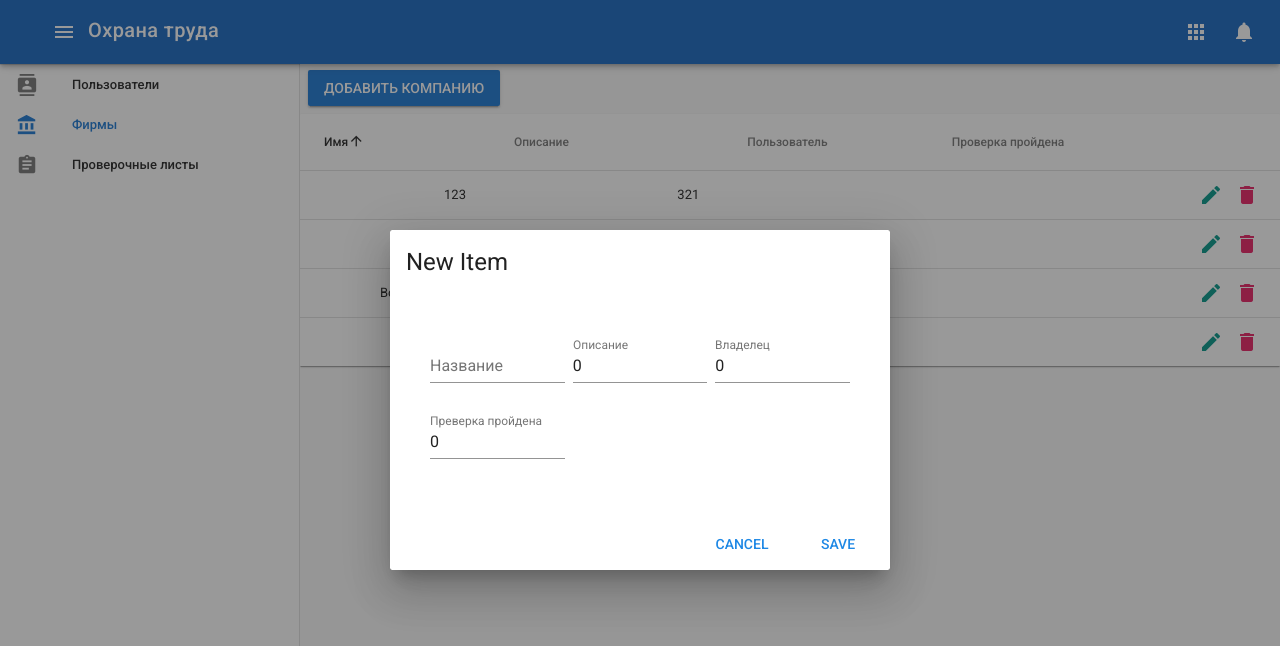
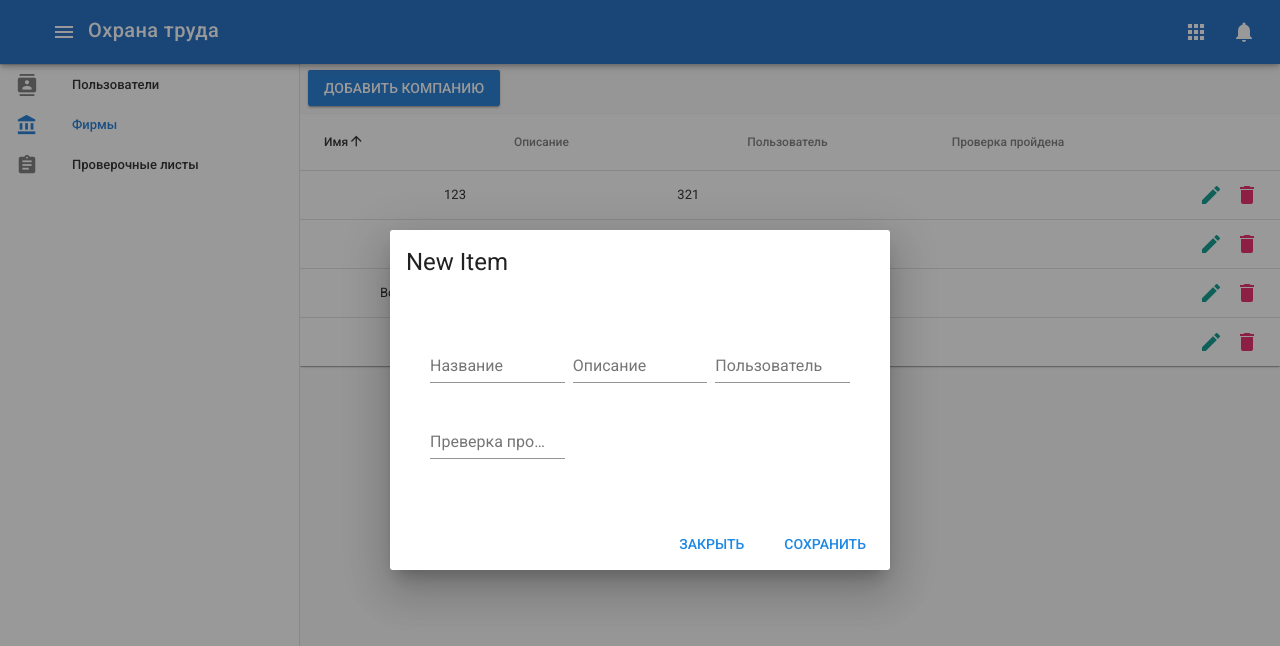
Before and after one commit to vozhegovam/vue-frontend, a Vue app: page /companies in a window 1280 px wide. Both pictures are taken after a click on the button "ДОБАВИТЬ КОМПАНИЮ". Shown: the top 646 px of the page. Built offline with nearby package versions, Linux system fonts and the light colour scheme.

Commit message:
Some changes

```diff
--- a/src/components/Companies.vue
+++ b/src/components/Companies.vue
@@ -16,7 +16,7 @@
                 <v-text-field v-model="editedItem.description" label="Описание"></v-text-field>
               </v-flex>
               <v-flex xs12 sm6 md4>
-                <v-text-field v-model="editedItem.owner" label="Владелец"></v-text-field>
+                <v-text-field v-model="editedItem.owner" label="Пользователь"></v-text-field>
               </v-flex>
               <v-flex xs12 sm6 md4>
                 <v-text-field v-model="editedItem.check" label="Преверка пройдена"></v-text-field>
@@ -26,8 +26,8 @@
         </v-card-text>
         <v-card-actions>
           <v-spacer></v-spacer>
-          <v-btn color="blue darken-1" flat @click.native="close">Cancel</v-btn>
-          <v-btn color="blue darken-1" flat @click.native="save">Save</v-btn>
+          <v-btn color="blue darken-1" flat @click.native="close">Закрыть</v-btn>
+          <v-btn color="blue darken-1" flat @click.native="save">Сохранить</v-btn>
         </v-card-actions>
       </v-card>
     </v-dialog>
@@ -74,16 +74,16 @@
       editedItem: {
         id: '',
         name: '',
-        description: 0,
-        owner: 0,
-        check: 0
+        description: '',
+        owner: '',
+        check: ''
       },
       defaultItem: {
         id: '',
         name: '',
-        description: 0,
-        owner: 0,
-        check: 0
+        description: '',
+        owner: '',
+        check: 'Не пройдена'
       }
     }),
 
```
